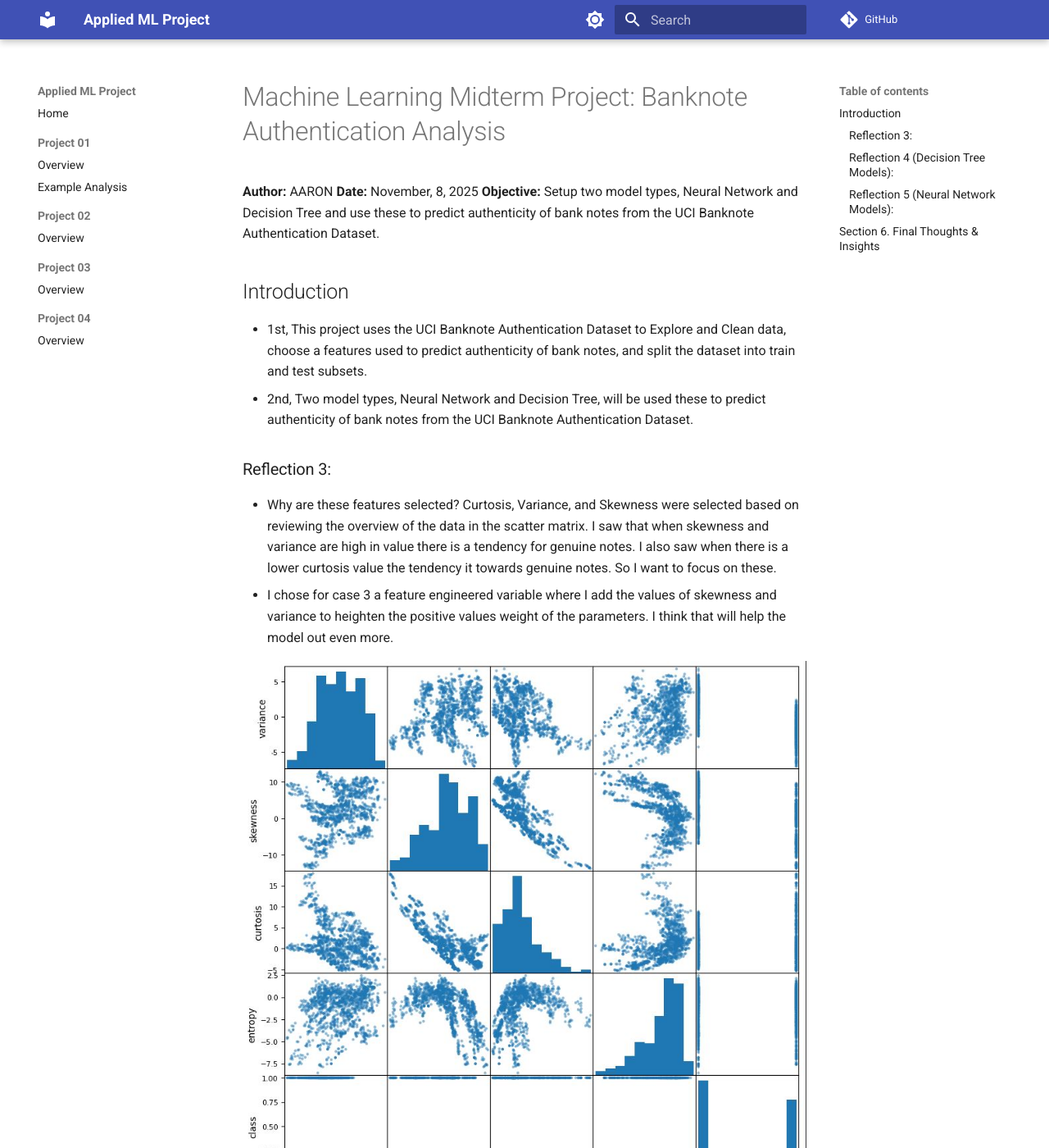
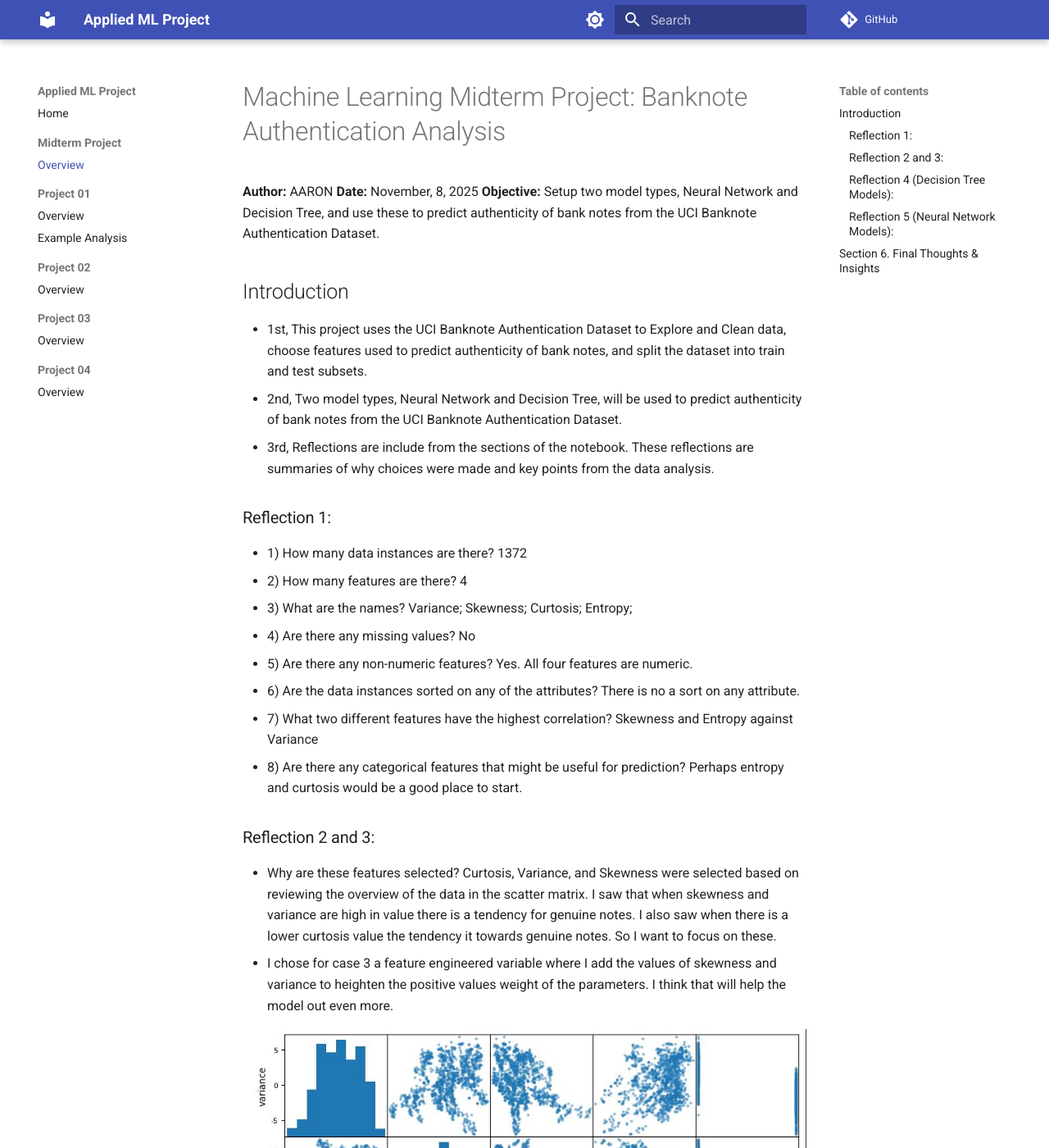
Before and after one commit to hrawp/applied-ml-hrawp, an MkDocs documentation site: the page built from docs/midterm/README.md, in a window 1280 px wide and 1400 px high. Shown: the whole window at 82% size. Built offline with MkDocs 1.6.1 and Material for MkDocs 9.7.7, drawn with Linux system fonts in a browser that asks for light colours; comment, search, counter and statistics services are not loaded; some of the changed text lies outside the part shown.

Commit message:
Finished README and mkdocs

```diff
--- a/docs/midterm/README.md
+++ b/docs/midterm/README.md
@@ -1,13 +1,25 @@
 # Machine Learning Midterm Project: Banknote Authentication Analysis
 **Author:** AARON
 **Date:** November, 8, 2025
-**Objective:** Setup two model types, Neural Network and Decision Tree and use these to predict authenticity of bank notes from the UCI Banknote Authentication Dataset.
+**Objective:** Setup two model types, Neural Network and Decision Tree, and use these to predict authenticity of bank notes from the UCI Banknote Authentication Dataset.
+
 
 ## Introduction
-- 1st, This project uses the UCI Banknote Authentication Dataset to Explore and Clean data, choose a features used to predict authenticity of bank notes, and split the dataset into train and test subsets.
-- 2nd, Two model types, Neural Network and Decision Tree, will be used these to predict authenticity of bank notes from the UCI Banknote Authentication Dataset.
+- 1st, This project uses the UCI Banknote Authentication Dataset to Explore and Clean data, choose features used to predict authenticity of bank notes, and split the dataset into train and test subsets.
+- 2nd, Two model types, Neural Network and Decision Tree, will be used to predict authenticity of bank notes from the UCI Banknote Authentication Dataset.
+- 3rd, Reflections are include from the sections of the notebook.  These reflections are summaries of why choices were made and key points from the data analysis.
 
-### Reflection 3:
+### Reflection 1:
+- 1) How many data instances are there? 1372
+- 2) How many features are there? 4
+- 3) What are the names?  Variance;     Skewness;     Curtosis;      Entropy;
+- 4) Are there any missing values? No
+- 5) Are there any non-numeric features? Yes.  All four features are numeric.
+- 6) Are the data instances sorted on any of the attributes?  There is no a sort on any attribute.
+- 7) What two different features have the highest correlation? Skewness and Entropy against Variance
+- 8) Are there any categorical features that might be useful for prediction?  Perhaps entropy and curtosis would be a good place to start.
+
+### Reflection 2 and 3:
 - Why are these features selected?  Curtosis, Variance, and Skewness were selected based on reviewing the overview of the data in the scatter matrix.  I saw that when skewness and variance are high in value there is a tendency for genuine notes.  I also saw when there is a lower curtosis value the tendency it towards genuine notes.  So I want to focus on these.
 - I chose for case 3 a feature engineered variable where I add the values of skewness and variance to heighten the positive values weight of the parameters.  I think that will help the model out even more.
 
@@ -50,10 +62,10 @@ Neural Network and Decision Tree Data Metric
 
 - The accuracy and other metrics were higher for this dataset compared to the Titanic dataset.  It was nice to see a higher percentage for these metrics.
 - I'm not sure why the Neural Network for Case 1 shows such a low percentage compared to other NN Cases, but also compared to Case 1 in the Decision tree.  It seems there must be an error, but I have checked a few times and cannot locate why this happened.
-- At first I used the Case 3 engineered parameter as Skewness Times Variance.  It performed a little worse than CASE 2.  I thought I would try adding them instead, towards the end of the project, and the numbers returned tremendous.  There was only one misclassification in the CASE 3 Neural Network results.
 - I got the idea to combine the Skewness and Variance from the Scatter Matrix.  I saw Genuine notes had higher values for both these parameters.  So I thought I could combine them into one variable and that worked out great.
 - I have not tried three parameters in a neural network.  I liked the decisions surface for two inputs.  So I combined Skewness and Variance.
-
+- At first I used the Case 3 engineered parameter as Skewness Times Variance.  It performed a little worse than CASE 2.  I thought I would try adding them instead, towards the end of the project, and the numbers returned tremendous.  There was only one misclassification in the CASE 3 Neural Network results.
+-
 ![NN Case 3 Confusion Matrix](images/Confusion_Matrix_NN_Case3.JPG)
 
 - I was happy with these results and glad inspection of the scatter plot let me to combine the correct features.
--- a/mkdocs.yml
+++ b/mkdocs.yml
@@ -64,6 +64,8 @@ markdown_extensions:
 
 nav:
   - Home: index.md
+  - Midterm Project:
+      - Overview: midterm/README.md
   - Project 01:
       - Overview: project01/README.md
       - Example Analysis: project01/EXAMPLE_ANALYSIS.md
```
Also changed, not shown: docs/index.md (+1 -0 lines), 4 other files.
